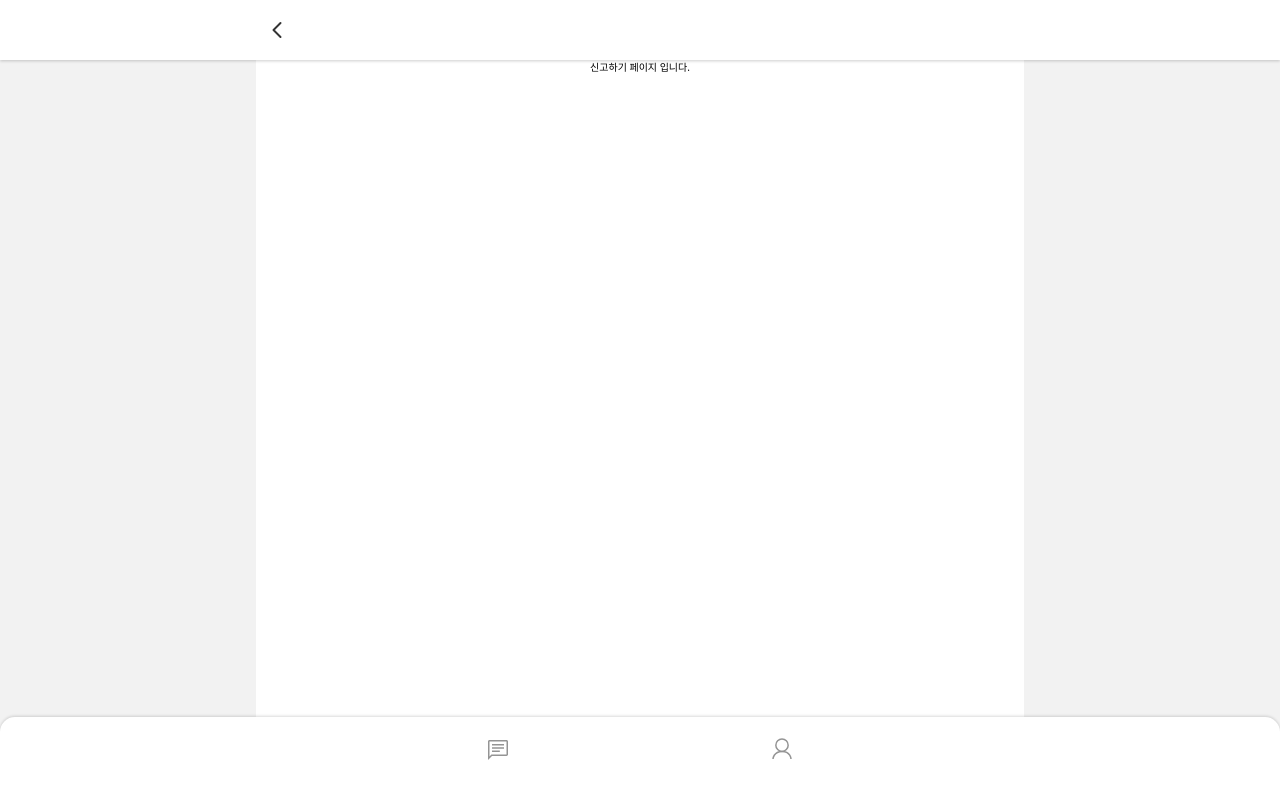
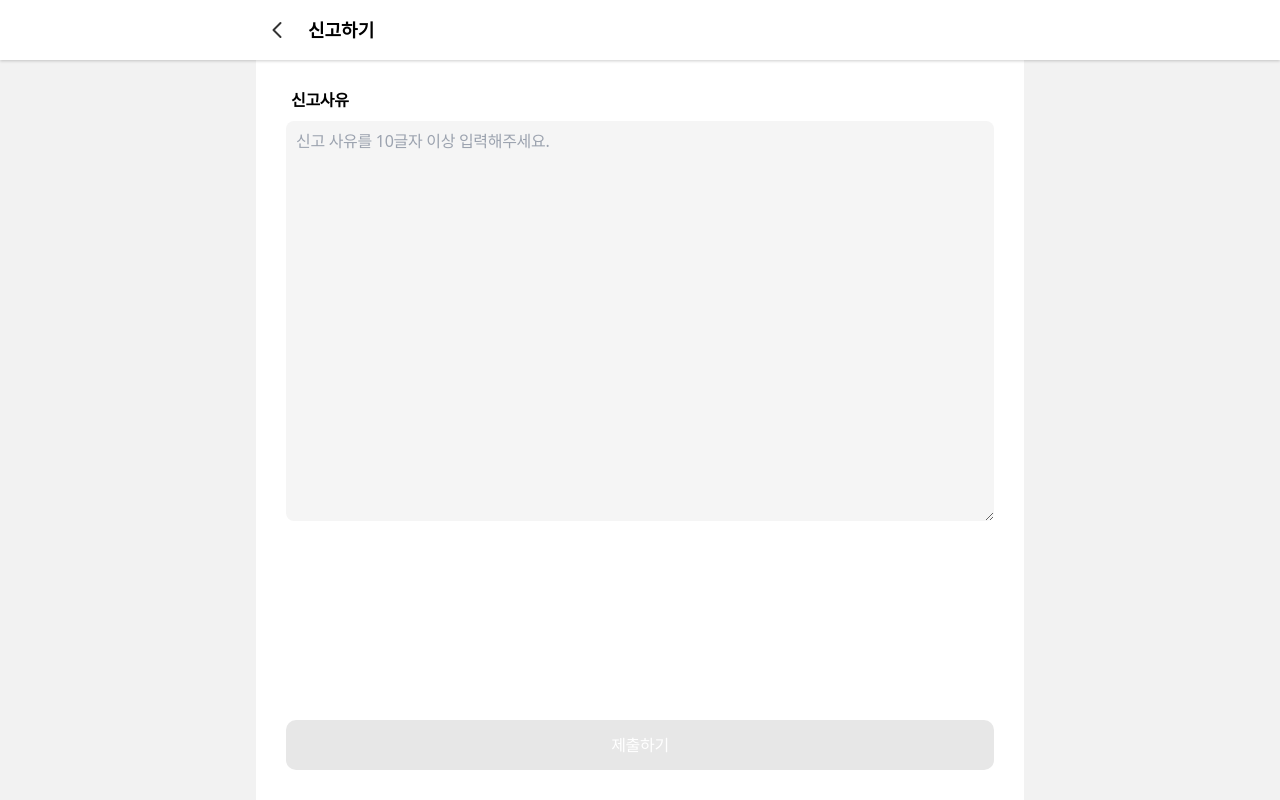
Before and after one commit to froggy-reboot/froggy-front, a React (Create React App) app: page /report in a window 1280 px wide. Built offline with nearby package versions, Linux system fonts and the light colour scheme; no server answers.

Commit message:
Feat : 신고하기 페이지 제작

```diff
--- a/src/components/header/HeaderConstants.ts
+++ b/src/components/header/HeaderConstants.ts
@@ -16,6 +16,7 @@ const PAGE_TITLE = {
     ARTICLES: '내가 쓴 글',
     COMMENTS: '내가 쓴 댓글',
   },
+  REPORT: '신고하기',
 } as const;
 
 export { PAGE_TITLE };
--- a/src/components/header/HeaderData.tsx
+++ b/src/components/header/HeaderData.tsx
@@ -68,6 +68,11 @@ const HEADER_TITLE = [
     title: PAGE_TITLE.MY_PAGE.UPDATE,
     isMain: false,
   },
+  {
+    route: '/report',
+    title: PAGE_TITLE.REPORT,
+    isMain: false,
+  },
 ];
 
 export { HEADER_TITLE };
--- a/src/components/navbar/Navbar.tsx
+++ b/src/components/navbar/Navbar.tsx
@@ -61,6 +61,7 @@ function Navbar() {
       location.pathname === '/sign-up' ||
       location.pathname === '/board/create' ||
       location.pathname === '/my-page/update' ||
+      location.pathname === '/report' ||
       boardEditPath ||
       imagesDetailPath
     )
--- a/src/pages/report/ReportPage.tsx
+++ b/src/pages/report/ReportPage.tsx
@@ -1,5 +1,49 @@
 import React from 'react';
+import { useForm } from 'react-hook-form';
 
 export default function ReportPage() {
-  return <div className="container">신고하기 페이지 입니다.</div>;
+  const {
+    register,
+    handleSubmit,
+    formState: { isValid },
+  } = useForm({ mode: 'all' });
+
+  const onSubmit = (data) => {
+    console.log(data);
+  };
+
+  return (
+    <div className="container h-real-screen px-[3rem] pb-4">
+      <form
+        onSubmit={handleSubmit(onSubmit)}
+        className="flex h-full w-full flex-col justify-between gap-[2rem]">
+        <div className="mt-[3rem]">
+          <label
+            htmlFor="content"
+            className="mb-[1rem] ml-[0.5rem] inline-block text-Body font-bold">
+            신고사유
+          </label>
+          <textarea
+            id="content"
+            {...register('content', {
+              required: true,
+              minLength: 10,
+              validate: (value) => {
+                return !!value.trim();
+              },
+            })}
+            placeholder="신고 사유를 10글자 이상 입력해주세요."
+            className="input h-[25rem] p-[1rem] md:h-[40rem]"
+          />
+        </div>
+        <button
+          type="submit"
+          className={`submit_btn mb-[2rem] ${
+            isValid ? 'bg-green-50' : 'bg-black-30'
+          }`}>
+          제출하기
+        </button>
+      </form>
+    </div>
+  );
 }
```
